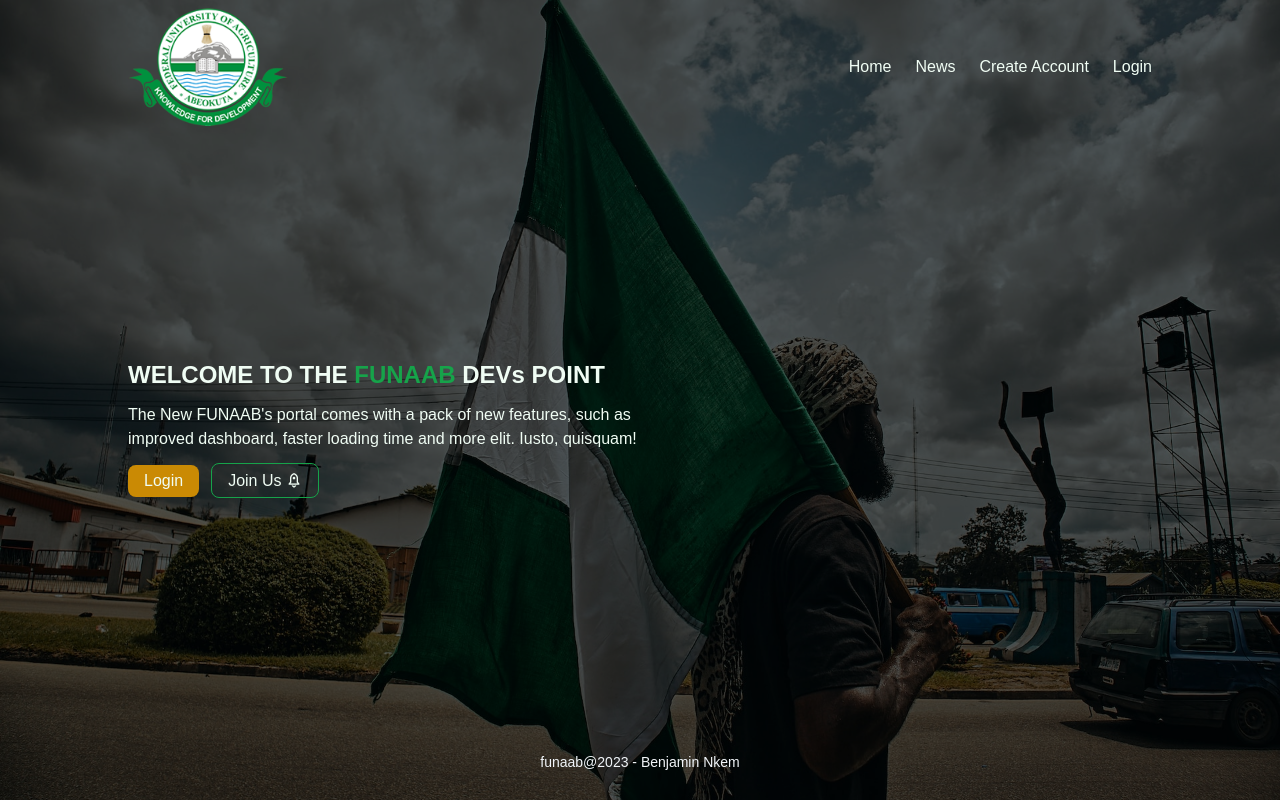
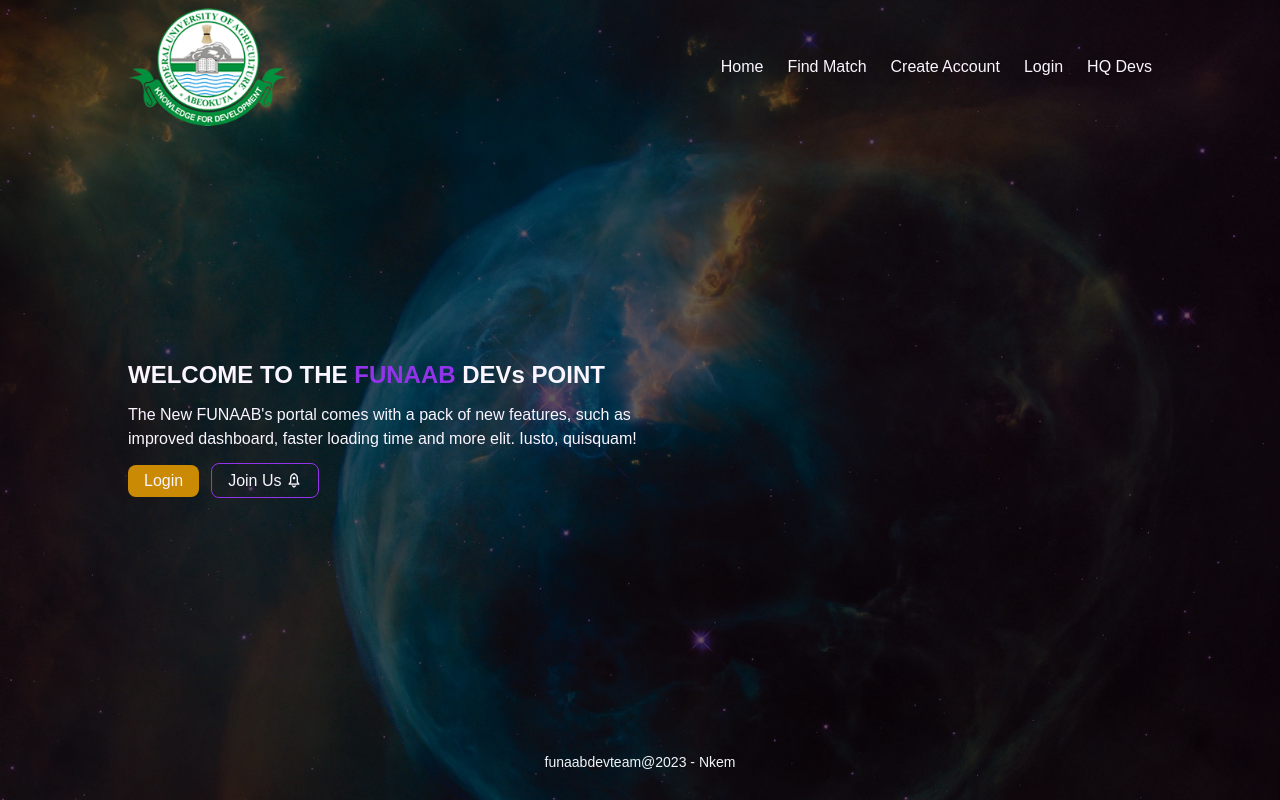
Before and after one commit to benjaminnkem/funaab-devs-portal, a Next.js app: page / in a window 1280 px wide. Built offline with nearby package versions, Linux system fonts and the light colour scheme; a web font is replaced by a local one.

Commit message:
Reaaranged  homepage looks

```diff
--- a/components/Footer.js
+++ b/components/Footer.js
@@ -2,7 +2,7 @@
   return (
     <footer>
       <div className="py-4">
-        <p className="text-center text-slate-100 my-3 text-base md:text-sm">funaab@2023 - Benjamin Nkem</p>
+        <p className="my-3 text-base text-center text-slate-100 md:text-sm">funaabdevteam@2023 - Nkem</p>
       </div>
     </footer>
   );
--- a/components/Navbar.js
+++ b/components/Navbar.js
@@ -9,6 +9,7 @@
   const menuElRef2 = useRef(null);
   const menuElRef3 = useRef(null);
   const menuElRef4 = useRef(null);
+  const menuElRef5 = useRef(null);
 
   function expandMenu() {
     navIconRef.current.style.opacity = "1";
@@ -25,6 +26,9 @@
 
     menuElRef4.current.style.opacity = "1";
     menuElRef4.current.style.transform = "translateY(0)";
+
+    menuElRef5.current.style.opacity = "1";
+    menuElRef5.current.style.transform = "translateY(0)";
   }
 
   function collapseMenu() {
@@ -42,6 +46,9 @@
 
     menuElRef4.current.style.opacity = "0";
     menuElRef4.current.style.transform = "translateY(200%)";
+
+    menuElRef5.current.style.opacity = "0";
+    menuElRef5.current.style.transform = "translateY(200%)";
   }
 
   return (
@@ -69,20 +76,18 @@
               <li>
                 <Link href="/">Home</Link>
               </li>
-              <li>News</li>
+              <li>Find Match</li>
               <li>
                 <Link href="/auth/signup">Create Account</Link>
               </li>
               <li>
                 <Link href="/auth/login">Login</Link>
               </li>
+              <li>HQ Devs</li>
             </ul>
           </nav>
 
           <div className="relative flex items-center space-x-6 md:hidden">
-            {/* <Link href="/" className="cursor-pointer">
-              <i className="text-3xl ri ri-home-2-line"></i>
-            </Link> */}
             <div onClick={expandMenu} className="absolute right-0 cursor-pointer">
               <i className="text-3xl ri-menu-4-line"></i>
             </div>
@@ -98,13 +103,16 @@
                 <Link href="/">Home</Link>
               </li>
               <li className={navStyles.menuElem} ref={menuElRef2}>
-                <Link href="/login">Login</Link>
+                Find Match
               </li>
               <li className={navStyles.menuElem} ref={menuElRef3}>
-                News
+                <Link href="/auth/signup">Create Account</Link>
               </li>
               <li className={navStyles.menuElem} ref={menuElRef4}>
-                <Link href="/admin/portal">Portal</Link>
+                <Link href="/auth/login">Login</Link>
+              </li>
+              <li className={navStyles.menuElem} ref={menuElRef5}>
+                HQ Devs
               </li>
             </ul>
           </div>
--- a/components/styles/navbar.module.css
+++ b/components/styles/navbar.module.css
@@ -51,6 +51,10 @@
   transition-delay: 0.7s;
 }
 
+.menuElem:nth-child(5) {
+  transition-delay: 0.9s;
+}
+
 @media screen and (min-width: 768px) {
   .menuList {
     display: none;
--- a/pages/auth/signup/index.js
+++ b/pages/auth/signup/index.js
@@ -48,6 +48,7 @@
                       </label>
                       <input
                         type="text"
+                        id="username"
                         className="w-full p-2 border-b focus:outline-none"
                         placeholder="Username"
                         required
@@ -59,6 +60,7 @@
                       </label>
                       <input
                         type="text"
+                        id="fullName"
                         className="w-full p-2 border-b focus:outline-none"
                         placeholder="Enter Full Name"
                         required
@@ -70,6 +72,7 @@
                       </label>
                       <input
                         type="email"
+                        id="email"
                         className="w-full p-2 border-b focus:outline-none"
                         placeholder="Enter Email"
                         required
--- a/pages/index.js
+++ b/pages/index.js
@@ -5,6 +5,7 @@
 import Footer from "@/components/Footer";
 
 import styles from "./index.module.css";
+import Link from "next/link";
 
 export default function Home() {
   const routes = useRouter();
@@ -19,20 +20,20 @@
         <div className={styles.homechil}>
           <div className={`${styles.homeCon}`}>
             <header>
-              <Navbar textColor="text-green-50" bgColor="bg-transparent" />
+              <Navbar textColor="text-purple-50" bgColor="bg-transparent" />
             </header>
 
             <div className="md:max-w-[1024px] mx-auto w-11/12">
-              <div className="grid items-center lg:grid-cols-2 text-green-50">
-                <div className="text-center lg:text-start">
+              <div className="grid items-center md:grid-cols-2 text-purple-50">
+                <div className="text-center md:text-start">
                   <h1 className="text-xl font-bold md:text-2xl">
-                    WELCOME TO THE <span className="font-extrabold text-green-600">FUNAAB</span> DEVs POINT
+                    WELCOME TO THE <span className={`font-extrabold text-purple-600 relative ${styles.funaabText}`}>FUNAAB</span> DEVs POINT
                   </h1>
                   <p className="my-3 text-sm font-light md:text-base">
                     The New FUNAAB&apos;s portal comes with a pack of new features, such as improved dashboard, faster
                     loading time and more elit. Iusto, quisquam!
                   </p>
-                  <div className="flex items-center">
+                  <div className="flex items-center justify-center md:justify-start">
                     <button
                       className="px-4 py-1 transition bg-yellow-600 rounded-lg hover:bg-yellow-500"
                       onClick={() => {
@@ -41,9 +42,11 @@
                     >
                       Login
                     </button>
-                    <button className="px-4 py-1 ml-3 transition border border-green-600 rounded-lg hover:bg-green-600">
-                      <span>Join Us</span> <i className="ri-rocket-2-line"></i>
-                    </button>
+                    <Link href={'/auth/signup'}>
+                      <button className="px-4 py-1 ml-3 transition border border-purple-600 rounded-lg hover:bg-purple-600">
+                        <span>Join Us</span> <i className="ri-rocket-2-line"></i>
+                      </button>
+                    </Link>
                   </div>
                 </div>
                 <div>
--- a/pages/index.module.css
+++ b/pages/index.module.css
@@ -1,5 +1,5 @@
 .body {
-  background: url("/images/backgrounds/homeebg.jpg");
+  background: url("/images/backgrounds/bg1.jpg");
   background-position: center;
   background-repeat: no-repeat;
   background-size: cover;
@@ -12,7 +12,7 @@
   width: 100%;
   height: 100%;
 
-  background: url("/images/backgrounds/homeebg.jpg");
+  background: url("/images/backgrounds/bg1.jpg");
   background-position: center;
   background-repeat: no-repeat;
   background-size: cover;
@@ -29,3 +29,11 @@
   flex-direction: column;
   justify-content: space-between;
 }
+
+.funaabText::after {
+  content: "";
+  position: absolute;
+  bottom: -10px;
+  height: 4px;
+  background-color: purple;
+}
```
Also changed, not shown: public/images/backgrounds/bg1.jpg (added), public/images/backgrounds/bg2.jpg (added).
